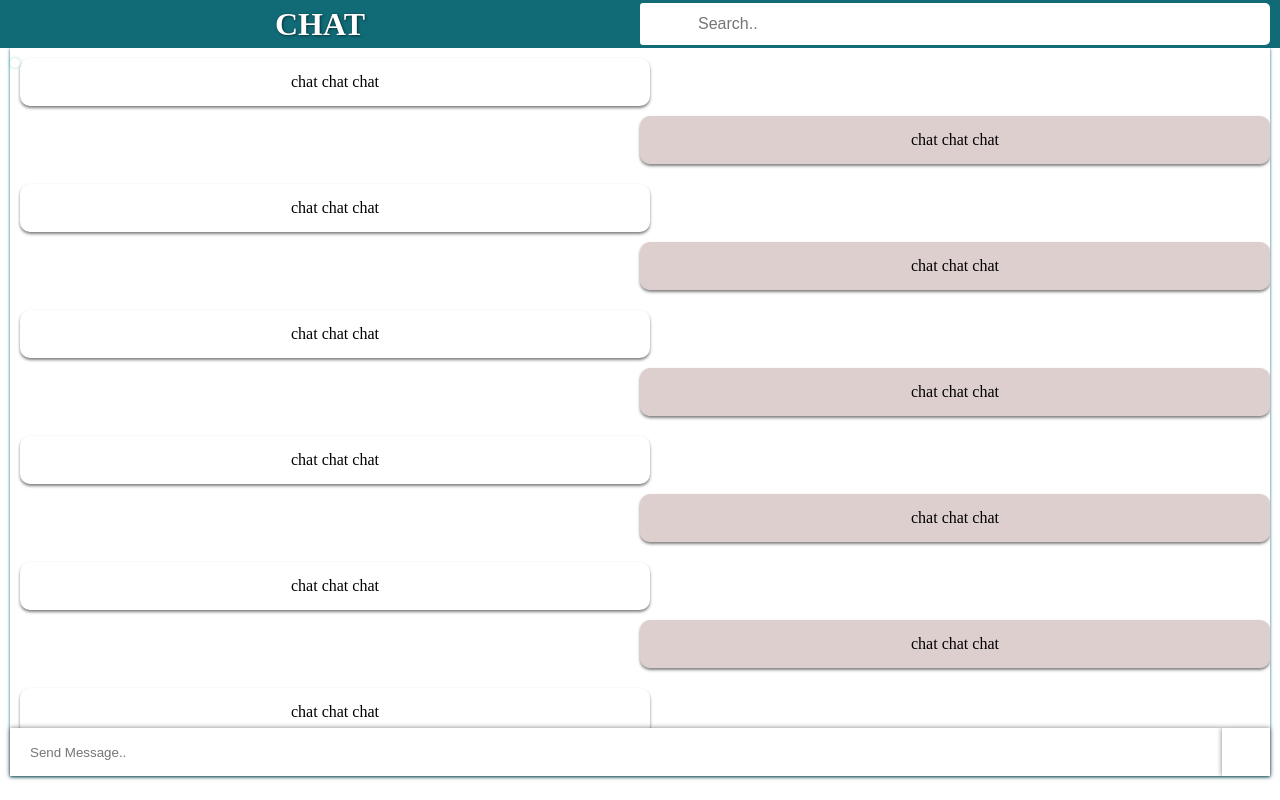
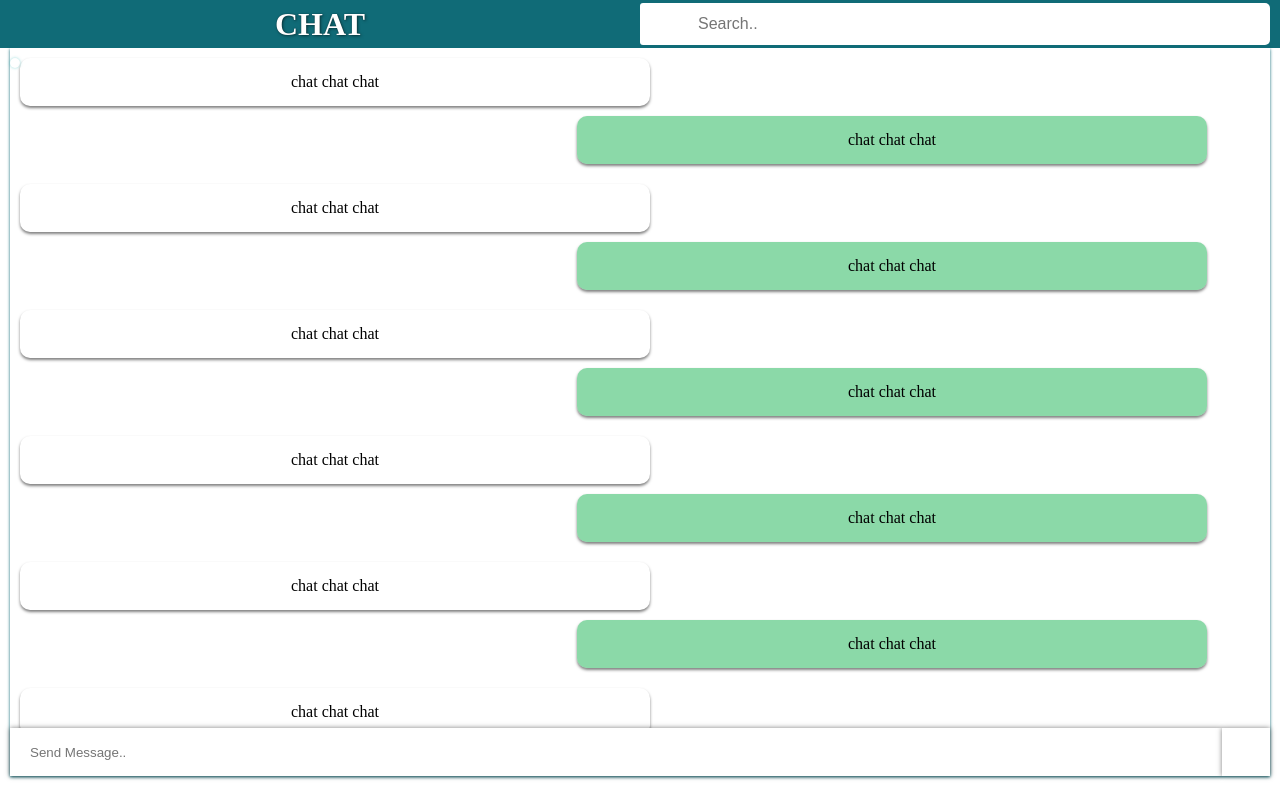
Before and after one commit to LebasoraJohnJefferson/Chat, an Angular app: page / in a window 1280 px wide. Built offline with nearby package versions, Linux system fonts and the light colour scheme; some icons are missing.

Commit message:
replacing color of my-chat

```diff
--- a/src/app/components/chat-box/chat-box.component.css
+++ b/src/app/components/chat-box/chat-box.component.css
@@ -49,8 +49,8 @@ form{
 }
 
 .my-chat{
-    margin-left:50%;
-    background-color: rgba(190, 159, 159, 0.5);
+    margin-left:45%;
+    background-color: rgba(24, 179, 83, 0.5);
 }
 
 .chat-container{
```
